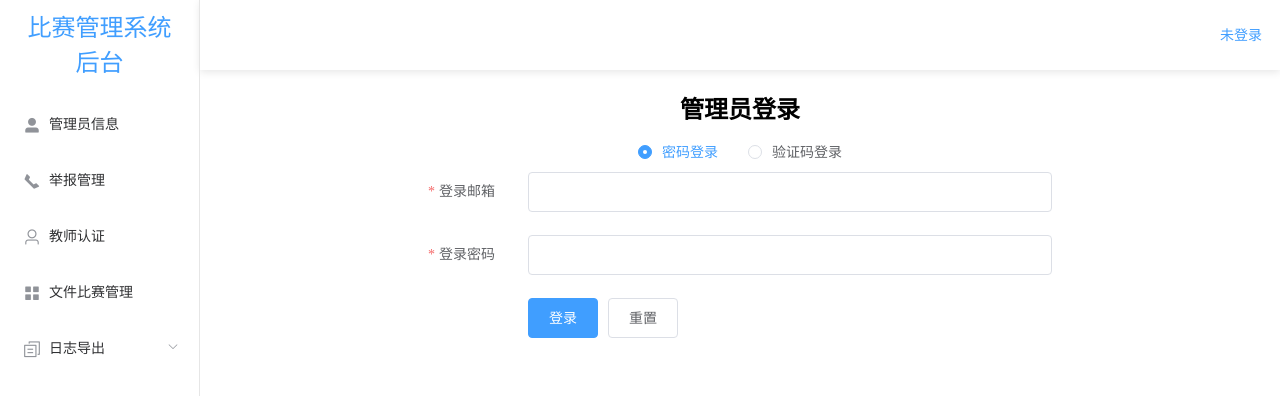
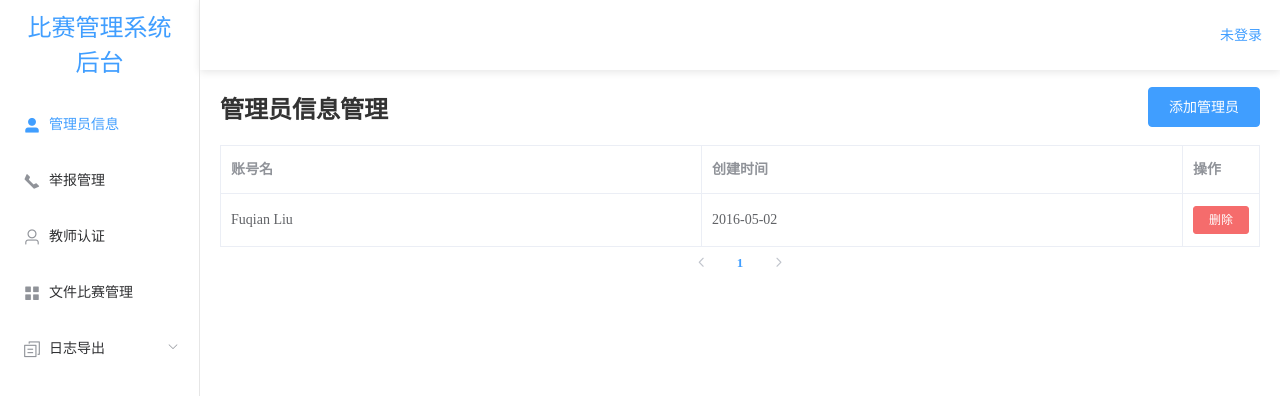
Before and after one commit to DarkKris/contest_admin, a Vue app: page /admin in a window 1280 px wide. Before the commit this address led to /login. Shown: the top 396 px of the page. Built offline with nearby package versions, Linux system fonts and the light colour scheme; no server answers.

Commit message:
fix: fix contest page & log export apu

```diff
--- a/src/config/api/contest.js
+++ b/src/config/api/contest.js
@@ -6,3 +6,5 @@ export const addContestType = (data, Token) => fetch(baseURL + "/admin/type/add"
 export const deleteContestType = (data, Token) => fetch(baseURL + "/admin/type/delete", "DELETE", data, { Token });
 
 export const getContestList = (page = 1, Token) => fetch(baseURL + "/admin/type/file?page=" + page, "GET", {}, { Token });
+
+export const getContestTypeList = (page = 1, Token) => fetch(baseURL + "/public/match-type?page=" + page, "GET", {}, { Token });
--- a/src/config/api/log.js
+++ b/src/config/api/log.js
@@ -1,6 +1,6 @@
 import { baseURL } from "../server";
 import fetch from "common/fetch";
 
-export const getSeverLog = Token => fetch(baseURL + "/admin/log/server", "GET", {}, { Token });
+export const getServerLog = Token => fetch(baseURL + "/admin/log/server", "GET", {}, { Token });
 
 export const getErrorLog = Token => fetch(baseURL + "/admin/log/error", "GET", {}, { Token });
--- a/src/pages/contest/contest.vue
+++ b/src/pages/contest/contest.vue
@@ -3,13 +3,17 @@
     <div class="page-top">
       <h2 class="page-title">文件/比赛管理</h2>
       <div class="operate-btns">
+        <el-radio-group v-model="typeRadio">
+          <el-radio-button label="文件"></el-radio-button>
+          <el-radio-button label="比赛"></el-radio-button>
+      </el-radio-group>
         <el-button type="primary" @click="callAddContest">添加比赛/文件类型</el-button>
       </div>
     </div>
     <el-table class="contest-table" :data="tableData" border>
       <el-table-column label="比赛/文件" width="160">
         <template slot-scope="scope">
-          {{ scope.is_file_type ? "文件" : "比赛" }}
+          {{ scope.row.is_file_type ? "文件" : "比赛" }}
         </template>
       </el-table-column>
       <el-table-column prop="type" label="类型"/>
@@ -55,6 +59,7 @@ export default {
   name: "contest-page",
   data() {
     return {
+      typeRadio: "文件",
       dialogVisible: false,
       tableData: [{
         is_file_type: true,
@@ -64,7 +69,8 @@ export default {
       createForm: {
         is_file_type: true,
         type: "",
-      }
+      },
+      nowPage: 1,
     }
   },
   created() {
@@ -78,11 +84,34 @@ export default {
       this.dialogVisible = false;
     },
     pageChange(page) {
-      this.getTypeList(page);
+      this.nowPage = page;
+      switch (this.typeRadio) {
+        case "文件":
+          this.getTypeList(page);
+          break;
+        case "比赛":
+          this.doGetContestList(page);
+          break;
+      }
     },
     async getTypeList(page = 1) {
       const token = this.$store.state.userInfo.token;
       const resp = await getContestList(page, token);
+
+      if (resp.success) {
+        const data = resp.data;
+        this.tableData = [...data.file_types];
+        this.countTotal = data.total_count;
+      } else {
+        this.$message({
+          type: 'error',
+          message: "获取类型列表失败，" + resp.err_msg
+        });
+      }
+    },
+    async doGetContestList(page = 1) {
+      const token = this.$store.state.userInfo.token;
+      const resp = await getContestTypeList(page, token);
 
       if (resp.success) {
         const data = resp.data;
@@ -148,6 +177,18 @@ export default {
         });
       });
     }
+  },
+  watch: {
+    typeRadio(type) {
+      switch (type) {
+        case "文件":
+          this.getTypeList(this.nowPage);
+          break;
+        case "比赛":
+          this.doGetContestList(this.nowPage);
+          break;
+      }
+    }
   }
 }
 </script>
--- a/src/router/index.js
+++ b/src/router/index.js
@@ -7,8 +7,8 @@ const router = new VueRouter({
 });
 
 router.beforeEach((to, from, next) => {
-  // next();
-  // return;
+  next();
+  return;
   // TODO upon is debug codes, please remove when product release
   if (to.path !== "/login") {
     // 检查登录状态
```
